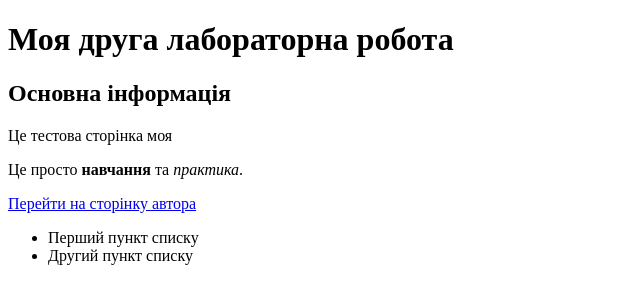
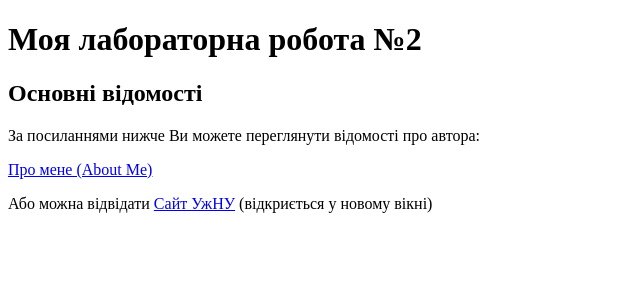
Before and after one commit to viktormedentsi-hash/web_basics, a plain HTML site: page Lab2_HTML/index.html in a window 1280 px wide. Shown: the whole page, without its empty margins (0-640 px from the left). Drawn offline with Linux system fonts and the light colour scheme.

Commit message:
Спершу не зрозумів

```diff
--- a/Lab2_HTML/index.html
+++ b/Lab2_HTML/index.html
@@ -2,19 +2,16 @@
 <html lang="ua">
 <head>
     <meta charset="utf-8">
-    <title>Головна сторінка</title>
+    <title>Лабораторна робота №2: головна</title>
 </head>
 <body>
-    <h1>Моя друга лабораторна робота</h1>
-    <h2>Основна інформація</h2>
-    <p>Це тестова сторінка моя</p>
-    <p>Це просто <b>навчання</b> та <i>практика</i>.</p>
+    <h1>Моя лабораторна робота №2</h1>
+    <h2>Основні відомості</h2>
 
-    <a href="author.html">Перейти на сторінку автора</a><br>
+    <p>За посиланнями нижче Ви можете переглянути відомості про автора:</p>
 
-    <ul>
-        <li>Перший пункт списку</li>
-        <li>Другий пункт списку</li>
-    </ul>
+    <p><a href="author.html">Про мене (About Me)</a></p>
+
+    <p>Або можна відвідати <a href="https://uzhnu.edu.ua" target="_blank">Сайт УжНУ</a> (відкриється у новому вікні)</p>
 </body>
 </html>
```
Also changed, not shown: Lab2_HTML/author.html (+7 -1 lines), Lab2_HTML/6597982.png (added).
